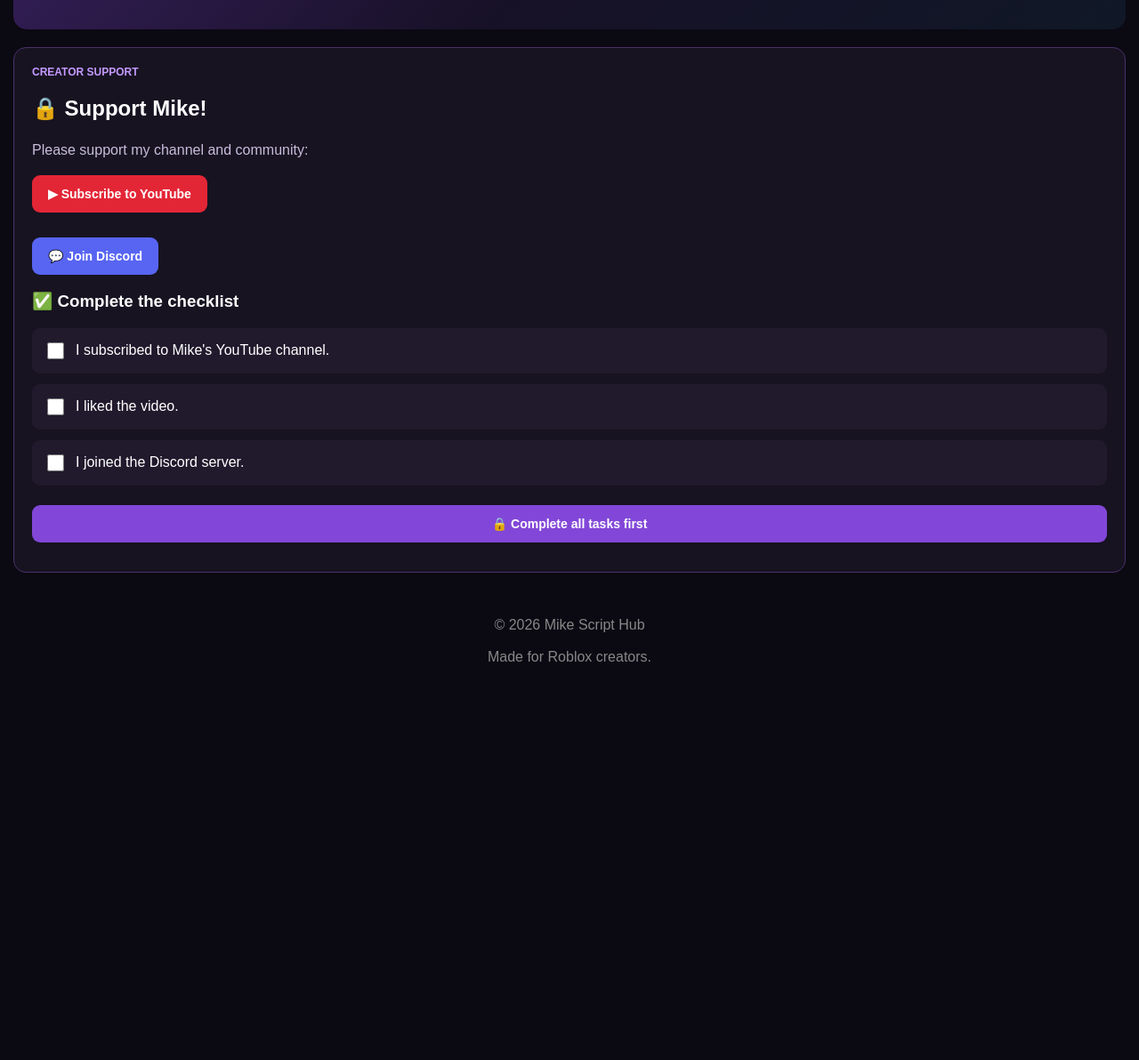
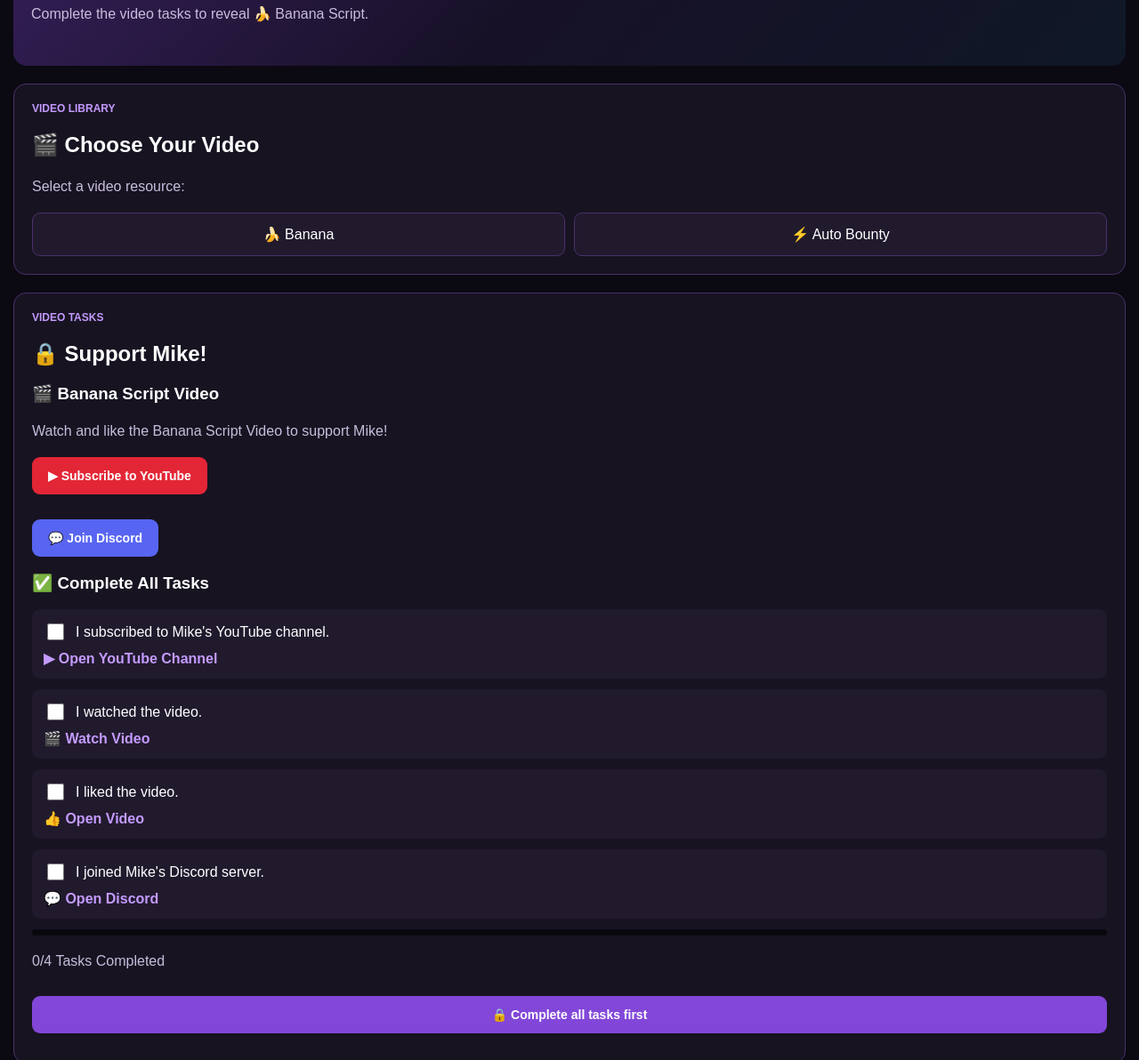
Before and after one commit to mike12-scripts/mike-script-hub, a plain HTML site: page index.html in a window 1280 px wide. Shown: the part 261-1453 px from the top of the page at 89% size. Before the commit the page ends 1039 px from the top, so only its background shows below. Drawn offline with Linux system fonts and the light colour scheme.

Commit message:
Update index.html

```diff
--- a/index.html
+++ b/index.html
@@ -1,10 +1,15 @@
 
-
-<!DOCTYPE html>  <html lang="en">    <head>
+<!DOCTYPE html>
+<html lang="en">
+<head>
 <meta charset="UTF-8">
 <meta name="viewport" content="width=device-width, initial-scale=1.0">
-<title>Mike Script Hub</title>  <style>
-* { box-sizing: border-box; }    body {
+<title>Mike Script Hub</title>
+
+<style>
+* { box-sizing: border-box; }
+
+body {
   margin: 0;
   background: #0b0912;
   color: white;
@@ -74,12 +79,20 @@ cursor: pointer;
   font-size: 14px;
 }
 
-.btn:active {
-transform: scale(.97);
-}
+.btn:active { transform: scale(.97); }
 
 .youtube { background: #e32636; }
 .discord { background: #5865F2; margin-top: 10px; }
+
+.videoLink {
+  display: inline-block;
+  color: #c49aff;
+  text-decoration: none;
+  font-weight: bold;
+  margin-top: 8px;
+}
+
+.videoLink:hover { text-decoration: underline; }
 
 .task {
   padding: 13px;
@@ -108,9 +121,7 @@ width: 100%;
   margin-top: 10px;
 }
 
-#unlockBtn.ready {
-background: #27a66b;
-}
+#unlockBtn.ready { background: #27a66b; }
 
 #taskStatus {
   font-size: 13px;
@@ -145,80 +156,202 @@ text-align: center;
   padding: 30px;
   color: #888;
 }
-</style>  </head>  <body>  <header>
 
+.progress {
+  height: 7px;
+  background: #09080e;
+  border-radius: 20px;
+  overflow: hidden;
+  margin: 12px 0;
+}
+
+.progressBar {
+  height: 100%;
+  width: 0%;
+  background: #27a66b;
+  transition: width .2s;
+}
+
+.scriptChoices {
+  display: grid;
+  grid-template-columns: repeat(auto-fit,minmax(130px,1fr));
+  gap: 10px;
+  margin-top: 15px;
+}
+
+.scriptChoices a {
+  text-align: center;
+  padding: 14px;
+  border: 1px solid #49316a;
+  border-radius: 9px;
+  color: white;
+  background: #211a2d;
+  text-decoration: none;
+}
+
+.scriptChoices a:hover {
+  border-color: #bd8cff;
+  background: #30203f;
+}
+
+.note {
+  font-size: 12px;
+  color: #9e91b1;
+}
+</style>
+</head>
+
+<body>
+
+<header>
   <div class="logo">MIKE HUB</div>
   <nav>
     <a href="#home">Home</a>
+    <a href="#videos">Videos</a>
     <a href="#tasks">Resources</a>
   </nav>
-</header>  <section class="hero" id="home">
+</header>
+
+<section class="hero" id="home">
   <div class="tag">ROBLOX DEVELOPMENT LIBRARY</div>
   <h1>LEVEL UP YOUR GAME.</h1>
   <p>Welcome to Mike Script Hub!</p>
   <p id="description"></p>
-</section>  <section class="section" id="tasks">    <div class="tag">CREATOR SUPPORT</div>
-  <h2>🔒 Support Mike!</h2>    <p>Please support my channel and community:</p>  <a class="btn youtube"
+</section>
+
+<section class="section" id="videos">
+  <div class="tag">VIDEO LIBRARY</div>
+  <h2>🎬 Choose Your Video</h2>
+  <p>Select a video resource:</p>
+
+  <div class="scriptChoices">
+    <a href="?script=banana">🍌 Banana</a>
+    <a href="?script=autobounty">⚡ Auto Bounty</a>
+  </div>
+</section>
+
+<section class="section" id="tasks">
+
+  <div class="tag">VIDEO TASKS</div>
+  <h2>🔒 Support Mike!</h2>
+
+  <h3 id="taskHeading">Complete Your Video Tasks</h3>
+  <p id="videoDescription"></p>
+
+  <a class="btn youtube"
      href="https://www.youtube.com/@MikeTheGod-n1z"
-target="_blank" rel="noopener noreferrer">
+     target="_blank"
+     rel="noopener noreferrer">
     ▶ Subscribe to YouTube
-</a>  <br><br>
+  </a>
+
+  <br><br>
 
   <a class="btn discord"
      href="https://discord.gg/yb3SaSAnz"
-target="_blank" rel="noopener noreferrer">
+     target="_blank"
+     rel="noopener noreferrer">
     💬 Join Discord
   </a>
 
-  <h3>✅ Complete the checklist</h3>    <div class="task">
-    <label>
-      <input type="checkbox" class="check">
-      I subscribed to Mike's YouTube channel.
-    </label>
-  </div>    <div class="task">
-    <label>
-      <input type="checkbox" class="check">
-      I liked the video.
-    </label>
-  </div>    <div class="task">
-    <label>
-      <input type="checkbox" class="check">
-      I joined the Discord server.
-    </label>
-  </div>    <button class="btn" id="unlockBtn" type="button">
+  <h3>✅ Complete All Tasks</h3>
+
+  <div id="taskList"></div>
+
+  <div class="progress">
+    <div class="progressBar" id="progressBar"></div>
+  </div>
+
+  <p id="progressText">0/4 Tasks Completed</p>
+
+  <button class="btn" id="unlockBtn" type="button">
     🔒 Complete all tasks first
-  </button>    <p id="taskStatus" aria-live="polite"></p>    <div class="resources" id="resources">  <h3 id="resourceTitle"></h3>
-<p id="resourceDescription"></p>    <pre id="scriptCode"></pre>    <button class="btn" id="copyBtn" type="button">
+  </button>
+
+  <p id="taskStatus" aria-live="polite"></p>
+
+  <div class="resources" id="resources">
+    <div class="tag">RESOURCE UNLOCKED</div>
+
+    <h3 id="resourceTitle"></h3>
+    <p id="resourceDescription"></p>
+
+    <pre id="scriptCode"></pre>
+
+    <button class="btn" id="copyBtn" type="button">
       📋 Copy Resource
-</button>    <p id="copyStatus" aria-live="polite"></p>    </div>  </section>  <footer>
+    </button>
+
+    <p id="copyStatus" aria-live="polite"></p>
+  </div>
+
+</section>
+
+<footer>
   © 2026 Mike Script Hub
   <br><br>
   Made for Roblox creators.
-</footer>  <script>    // =================================
+</footer>
+
+<script>
+
+// =====================================
+// YOUTUBE LINKS
+// =====================================
+
+const channelURL =
+"https://www.youtube.com/@MikeTheGod-n1z";
+
+const discordURL =
+"https://discord.gg/yb3SaSAnz";
+
+// Until individual video URLs are supplied,
+// these links open the channel's video library.
+
+const videosURL =
+"https://www.youtube.com/@MikeTheGod-n1z/videos";
+
+// =====================================
 // SEPARATE RESOURCES
-// =================================
+// =====================================
 
 const scripts = {
 
   banana: {
     name: "🍌 Banana Script",
-description: "Your original Banana resource is ready!",
-code: loadstring(game:HttpGet("https://raw.githubusercontent.com/bloxfruitsnokey/Banana/refs/heads/main/Banana/script.luau"))()
+
+    description:
+    "Your original Banana resource is ready!",
+
+    videoName: "Banana Script Video",
+
+    videoUrl: videosURL,
+
+    code: String.raw`loadstring(game:HttpGet("https://raw.githubusercontent.com/bloxfruitsnokey/Banana/refs/heads/main/Banana/script.luau"))()`
   },
 
   autobounty: {
     name: "🍌 Banana Auto Bounty",
-description: "Banana Auto Bounty configuration resource.",
+
+    description:
+    "Banana Auto Bounty configuration resource.",
+
+    videoName: "Banana Auto Bounty Video",
+
+    videoUrl: videosURL,
 
     code: String.raw`repeat wait() until game:IsLoaded() and game.Players.LocalPlayer
 
 getgenv().Key = ""
+
 getgenv().Setting = {
 Team = "Pirate",
+
 ["Fast Auto Click"] = {
 Enable = false,
 ["Only Break Ken"] = false,
 },
+
 ["Method Click"] = {
 ["Click Gun"] = false,
 ["Click Melee"] = true,
@@ -227,34 +360,42 @@ Enable = false,
 LowHealth = 5000,
 ["Delay Click"] = 0.3,
 },
+
 ["Race V4"] = {
 Enable = true,
 },
+
 Webhook = {
 Enabled = false,
 ["Url Webhook"] = "",
 },
+
 Misc = {
 AutoBuyRandomandStoreFruit = true,
 AutoBuySurprise = true,
 },
+
 SafeZone = {
 Enable = true,
 LowHealth = 4500,
 MaxHealth = 8000,
 ["Teleport Y"] = 1500,
 },
+
 ["Method Use Skill"] = {
 ["Use Random"] = true,
 ["Use Number"] = false,
 },
+
 ["Use random skill if player target low health"] = {
 Enabled = true,
 ["Low Health"] = 4000,
 },
+
 ["Use Portal Teleport"] = false,
 ["Target Time"] = 20,
 ["Aim Prediction"] = 0.5,
+
 ["Select Region"] = {
 Enabled = false,
 Region = {
@@ -266,28 +407,36 @@ India = false,
 Australia = false,
 },
 },
+
 ["Ignore Devil Fruit"] = {
 "Human-Human",
 "Portal-Portal",
 },
+
 ["Dodge Skill Player"] = true,
 ["Spam Dash"] = false,
+
 ["Equip Weapon"] = {
 Enabled = false,
+
 Melee = {
 Enabled = false,
 ["Name Weapon"] = "",
 },
+
 Sword = {
 Enabled = false,
 ["Name Weapon"] = "",
 },
+
 Gun = {
 Enabled = false,
 ["Name Weapon"] = "",
 },
 },
+
 Weapons = {
+
 Melee = {
 Enable = true,
 Skills = {
@@ -296,6 +445,7 @@ X = { Enable = true, HoldTime = 0.3, Number = 3 },
 C = { Enable = true, HoldTime = 0.3, Number = 5 },
 },
 },
+
 ["Blox Fruit"] = {
 Enable = false,
 Skills = {
@@ -306,6 +456,7 @@ V = { Enable = false, HoldTime = 0.3, Number = 0 },
 F = { Enable = true, HoldTime = 0.3, Number = 8 },
 },
 },
+
 Gun = {
 Enable = true,
 Skills = {
@@ -313,6 +464,7 @@ Z = { Enable = true, HoldTime = 0.3, Number = 1 },
 X = { Enable = true, HoldTime = 0.3, Number = 7 },
 },
 },
+
 Sword = {
 Enable = false,
 Skills = {
@@ -320,17 +472,20 @@ Z = { Enable = true, HoldTime = 1.5, Number = 0 },
 X = { Enable = true, HoldTime = 0.5, Number = 0 },
 },
 },
+
 },
 }
+
 getgenv().__BANANA_SCRIPT_ROUTE = "autobounty"
+
 return loadstring(game:HttpGet("https://banana-hub.xyz/loader/banana.lua"))()`
   }
 
 };
 
-// =================================
+// =====================================
 // SELECT RESOURCE FROM URL
-// =================================
+// =====================================
 
 const params = new URLSearchParams(window.location.search);
 
@@ -338,9 +493,9 @@ const selectedScript = params.get("script") || "banana";
 
 const currentScript = scripts[selectedScript] || scripts.banana;
 
-// =================================
+// =====================================
 // DISPLAY RESOURCE
-// =================================
+// =====================================
 
 document.title = "Mike Script Hub - " + currentScript.name;
 
@@ -354,71 +509,175 @@ document.getElementById("scriptCode").textContent =
 currentScript.code;
 
 document.getElementById("description").textContent =
-"Complete the support checklist to reveal " +
-currentScript.name + ".";
+"Complete the video tasks to reveal " + currentScript.name + ".";
 
-// =================================
+document.getElementById("taskHeading").textContent =
+"🎬 " + currentScript.videoName;
+
+document.getElementById("videoDescription").textContent =
+"Watch and like the " + currentScript.videoName + " to support Mike!";
+
+// =====================================
+// VIDEO TASKS
+// =====================================
+
+const taskItems = [
+
+  {
+    text: "I subscribed to Mike's YouTube channel.",
+    link: channelURL,
+    button: "▶ Open YouTube Channel"
+  },
+
+  {
+    text: "I watched the video.",
+    link: currentScript.videoUrl,
+    button: "🎬 Watch Video"
+  },
+
+  {
+    text: "I liked the video.",
+    link: currentScript.videoUrl,
+    button: "👍 Open Video"
+  },
+
+  {
+    text: "I joined Mike's Discord server.",
+    link: discordURL,
+    button: "💬 Open Discord"
+  }
+
+];
+
+const taskList = document.getElementById("taskList");
+
+taskItems.forEach((task, index) => {
+
+  const div = document.createElement("div");
+  div.className = "task";
+
+  const label = document.createElement("label");
+
+  const checkbox = document.createElement("input");
+  checkbox.type = "checkbox";
+  checkbox.className = "check";
+
+  checkbox.addEventListener("change", updateButton);
+
+  const span = document.createElement("span");
+  span.textContent = task.text;
+
+  label.appendChild(checkbox);
+  label.appendChild(span);
+
+  const link = document.createElement("a");
+  link.className = "videoLink";
+  link.href = task.link;
+  link.target = "_blank";
+  link.rel = "noopener noreferrer";
+  link.textContent = task.button;
+
+  div.appendChild(label);
+  div.appendChild(link);
+
+  taskList.appendChild(div);
+
+});
+
+// =====================================
 // CHECKLIST SYSTEM
-// =================================
+// =====================================
 
-const checks = document.querySelectorAll(".check");
-const unlockBtn = document.getElementById("unlockBtn");
-const resources = document.getElementById("resources");
-const taskStatus = document.getElementById("taskStatus");
+const checks = () =>
+document.querySelectorAll(".check");
+
+const unlockBtn =
+document.getElementById("unlockBtn");
+
+const resources =
+document.getElementById("resources");
+
+const taskStatus =
+document.getElementById("taskStatus");
+
+const progressBar =
+document.getElementById("progressBar");
+
+const progressText =
+document.getElementById("progressText");
 
 function updateButton() {
 
-const allChecked = Array.from(checks).every(
+  const allChecks = Array.from(checks());
+
+  const completed = allChecks.filter(
     check => check.checked
-);
+  ).length;
+
+  const total = allChecks.length;
+
+  const allChecked = completed === total;
 
   unlockBtn.classList.toggle("ready", allChecked);
 
   unlockBtn.textContent = allChecked
-? "🔓 Unlock Resources"
+    ? "🔓 Unlock " + currentScript.name
     : "🔒 Complete all tasks first";
+
+  progressBar.style.width =
+    (completed / total * 100) + "%";
+
+  progressText.textContent =
+    completed + "/" + total + " Tasks Completed";
 
 }
 
-checks.forEach(check => {
-check.addEventListener("change", updateButton);
-});
-
 updateButton();
 
-// Button is ALWAYS clickable.
+// =====================================
+// UNLOCK BUTTON
+// =====================================
 
 unlockBtn.addEventListener("click", () => {
 
-const allChecked = Array.from(checks).every(
+  const allChecked = Array.from(checks()).every(
     check => check.checked
   );
 
   if (!allChecked) {
 
     taskStatus.textContent =
-  "⚠️ Please check all 3 tasks first.";
+      "⚠️ Please complete all 4 tasks first.";
 
     return;
-
   }
 
   resources.classList.add("show");
 
-taskStatus.textContent = "✅ Resources unlocked!";
+  taskStatus.textContent =
+    "✅ " + currentScript.name + " unlocked!";
 
-unlockBtn.textContent = "🔓 Resources Unlocked";
+  unlockBtn.textContent =
+    "🔓 Resource Unlocked";
+
+  resources.scrollIntoView({
+    behavior: "smooth",
+    block: "nearest"
+  });
 
 });
 
-// =================================
+// =====================================
 // COPY RESOURCE
-// =================================
+// =====================================
 
 document.getElementById("copyBtn").addEventListener("click", async () => {
 
-const code = document.getElementById("scriptCode").textContent;
-const status = document.getElementById("copyStatus");
+  const code =
+    document.getElementById("scriptCode").textContent;
+
+  const status =
+    document.getElementById("copyStatus");
 
   try {
 
@@ -458,6 +717,7 @@ status.textContent =
 
 });
 
-</script>  </body>
+</script>
 
+</body>
 </html>
```
Lines whose indentation alone changed are shown as unchanged.
